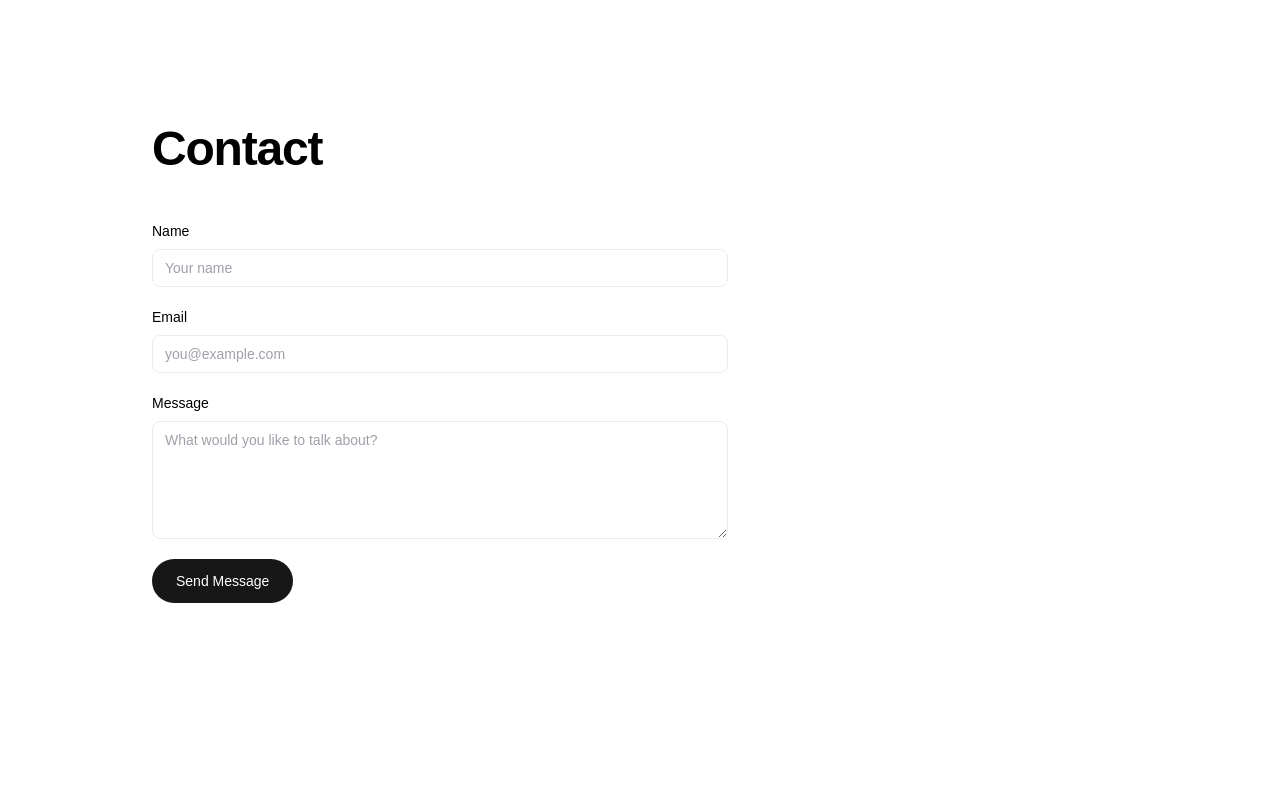
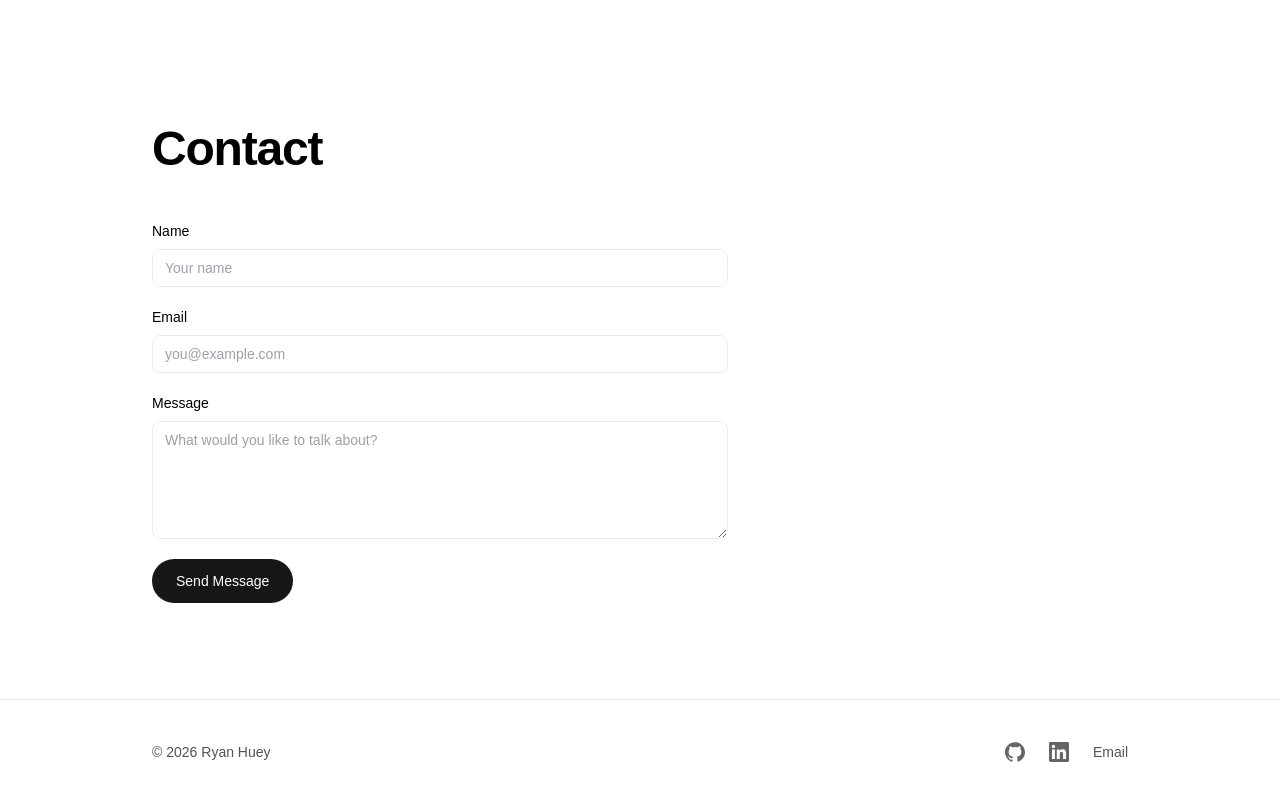
Before and after one commit to RyHuey849/Portfolio-Website, a Next.js app: page / in a window 1280 px wide. Shown: the part 1772-2572 px from the top of the page. Before the commit the page ends 2471 px from the top, so only its background shows below. Built offline with nearby package versions, Linux system fonts and the light colour scheme.

Commit message:
Created Footer with links to socials

```diff
--- a/src/app/page.tsx
+++ b/src/app/page.tsx
@@ -2,6 +2,7 @@ import Hero from "@/components/Hero";
 import Projects from "@/components/Projects";
 import About from "@/components/About";
 import Contact from "@/components/Contact";
+import Footer from "@/components/Footer";
 
 export default function Home() {
   return (
@@ -10,6 +11,7 @@ export default function Home() {
       <Projects />
       <About />
       <Contact />
+      <Footer />
     </main>
   );
 }
--- /dev/null
+++ b/src/components/Footer.tsx
@@ -0,0 +1,54 @@
+import Image from "next/image";
+
+type SocialLink = {
+  label: string;
+  href: string;
+  /** Monochrome icon rendered in place of the label. Black fill, inverted in dark mode. */
+  icon?: string;
+};
+
+const socialLinks: SocialLink[] = [
+  { label: "GitHub", href: "", icon: "/icons/github.svg" },
+  { label: "LinkedIn", href: "", icon: "/icons/linkedin.svg" },
+  { label: "Email", href: "" },
+];
+
+export default function Footer() {
+  return (
+    <footer className="mt-auto w-full border-t border-black/[.08] dark:border-white/[.145]">
+      <div className="mx-auto flex w-full max-w-5xl flex-col items-center justify-between gap-6 px-6 py-10 sm:flex-row sm:gap-4">
+        <p className="text-sm text-zinc-600 dark:text-zinc-400">
+          © {new Date().getFullYear()} Ryan Huey
+        </p>
+
+        <ul className="flex items-center gap-6">
+          {socialLinks.map((link) => (
+            <li key={link.label}>
+              {link.icon ? (
+                <a
+                  href={link.href}
+                  className="flex items-center opacity-60 transition-opacity hover:opacity-100"
+                >
+                  <Image
+                    src={link.icon}
+                    alt={link.label}
+                    width={20}
+                    height={20}
+                    className="dark:invert"
+                  />
+                </a>
+              ) : (
+                <a
+                  href={link.href}
+                  className="text-sm font-medium text-zinc-600 transition-colors hover:text-black dark:text-zinc-400 dark:hover:text-zinc-50"
+                >
+                  {link.label}
+                </a>
+              )}
+            </li>
+          ))}
+        </ul>
+      </div>
+    </footer>
+  );
+}
```
Also changed, not shown: public/icons/github.svg (added), public/icons/linkedin.svg (added).
